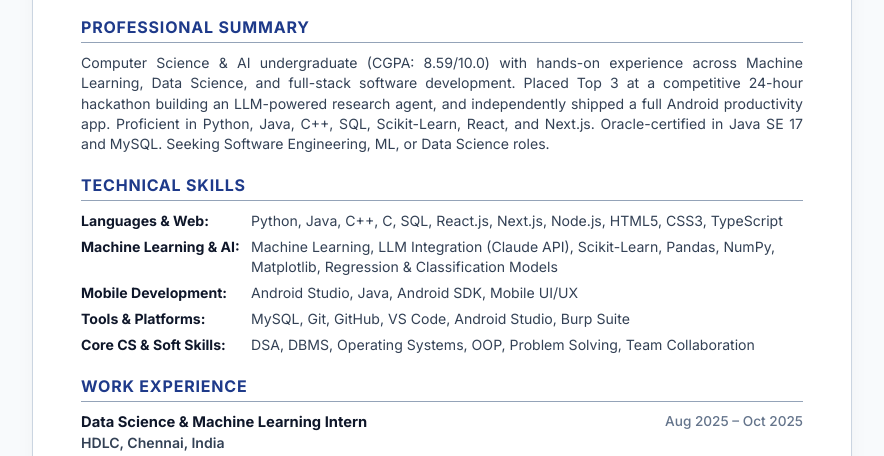
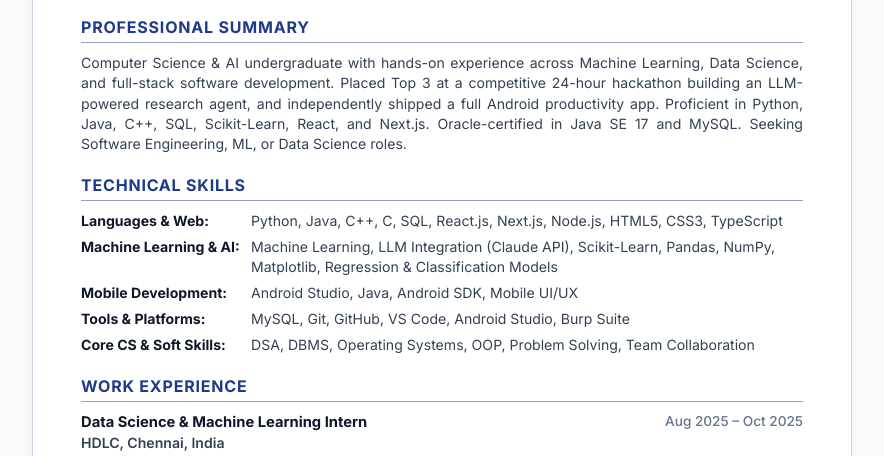
Before and after one commit to bharathnow/bharathnow.github.io, a plain HTML site: page resume.html in a window 1280 px wide. Shown: the part 297-753 px from the top of the page, without its empty margins (198-1082 px from the left). Drawn offline with Linux system fonts and the light colour scheme.

Commit message:
Update resume.html

```diff
--- a/resume.html
+++ b/resume.html
@@ -350,7 +350,7 @@
         <section class="section">
             <h2 class="section-title">PROFESSIONAL SUMMARY</h2>
             <p class="summary-text">
-                Computer Science & AI undergraduate (CGPA: 8.59/10.0) with hands-on experience across Machine Learning, Data Science, and full-stack software development. Placed Top 3 at a competitive 24-hour hackathon building an LLM-powered research agent, and independently shipped a full Android productivity app. Proficient in Python, Java, C++, SQL, Scikit-Learn, React, and Next.js. Oracle-certified in Java SE 17 and MySQL. Seeking Software Engineering, ML, or Data Science roles.
+                Computer Science & AI undergraduate  with hands-on experience across Machine Learning, Data Science, and full-stack software development. Placed Top 3 at a competitive 24-hour hackathon building an LLM-powered research agent, and independently shipped a full Android productivity app. Proficient in Python, Java, C++, SQL, Scikit-Learn, React, and Next.js. Oracle-certified in Java SE 17 and MySQL. Seeking Software Engineering, ML, or Data Science roles.
             </p>
         </section>
 
```
